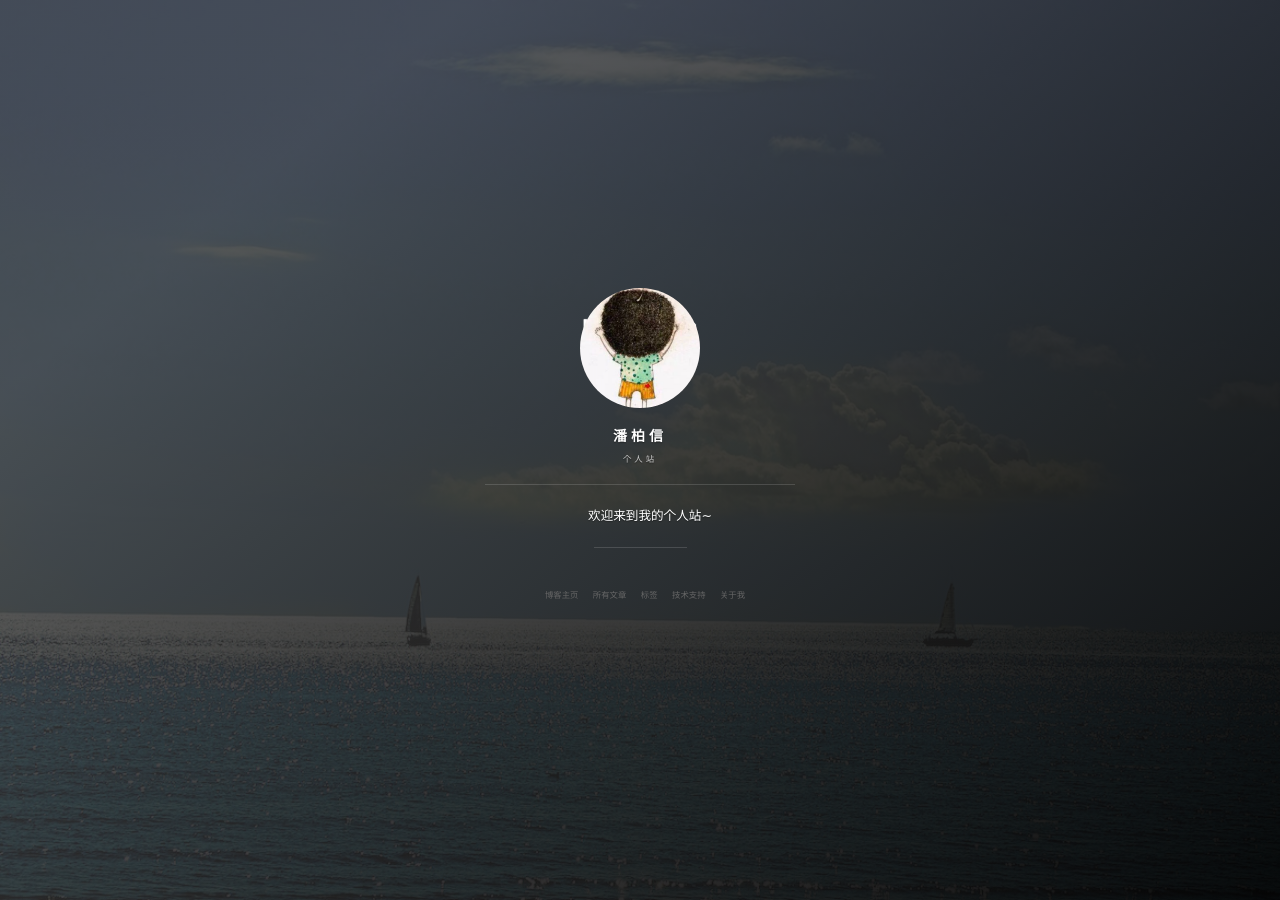
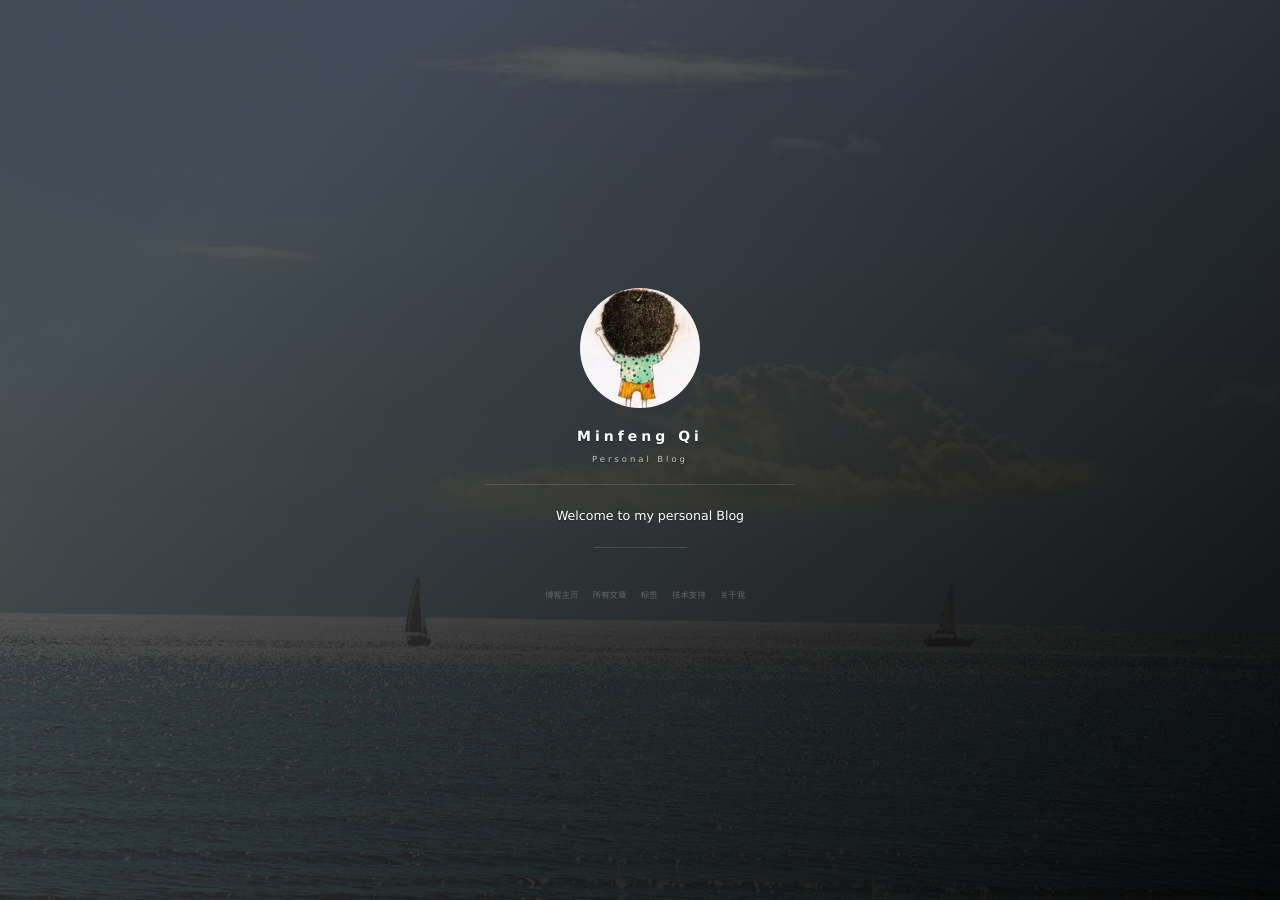
Before and after one commit to Minfeng-Qi/Minfeng-Qi.github.io, a Jekyll site: the page built from index.html, in a window 1280 px wide. Built offline with Jekyll 4.4.1, drawn with Linux system fonts in a browser that asks for light colours; nearby versions of some CDN libraries; the list of posts is cut into pages by our own code; comment, search, counter and statistics services are not loaded; grey boxes are pictures that could not be loaded.

Commit message:
config1.0_change

```diff
--- a/_config.yml
+++ b/_config.yml
@@ -1,12 +1,12 @@
 # Basic
-title: 潘柏信
-subtitle: 个人站
-description: 欢迎来到我的个人站~
+title: Minfeng Qi
+subtitle: Personal Blog
+description: Welcome to my personal Blog
 # 头像里面的标题
-avatarTitle: leopardpan
+avatarTitle: Dylan
 # 头像里面的描述
-avatarDesc: iOS / 机器学习
-url: "https://leopardpan.cn"
+avatarDesc: Blockchain / Privacy
+url: "https://minfengqi.com"
 
 # 博客是否自动生成目录，false为不生成
 enableToc: true
@@ -14,37 +14,36 @@ enableToc: true
 # Comment
 comment:
     # livere: MTAyMC81MDk5NC8yNzQ3Ng  # https://www.livere.com
-    disqus: leopard
+    disqus:
     # uyan: 2143225  # 有言id,登录有言官网申请
 
 # Social
 social:
-    weibo: 5366874726
-    github: leopardpan
+    weibo:
+    github: Minfeng-Qi
     # zhihu: panpanleopard
     # juejin: xxx
-    jianshu: 2ada30d8d0f7
+    jianshu:
     # twitter:
-    mail: leopardpan@icloud.com
+    mail: minfeng.qi7@gmail.com
 
 
 # 百度统计
 # 使用博客模板请去掉或者更换 id
 baidu:
-    id: 8ba1c6be0953b6f9c2ba38e57f615421
+    id:
 
 # Google Analytics
 # 使用博客模板请去掉或者更换 id
 ga:
-    id: UA-84134159-3
+    id:
     host: auto
 
 
 # 《----------------- 上面的信息修改成你自己的 ---------------------------》
 #
 #
-#  _post/ 下的文章更换成你自己的文章
-#  帮忙star一下，感谢~😆 地址： https://github.com/leopardpan/leopardpan.github.io
+
 #
 #
 # 《--------------- 下面的信息可以自行选择是否修改 ------------------------》
```
